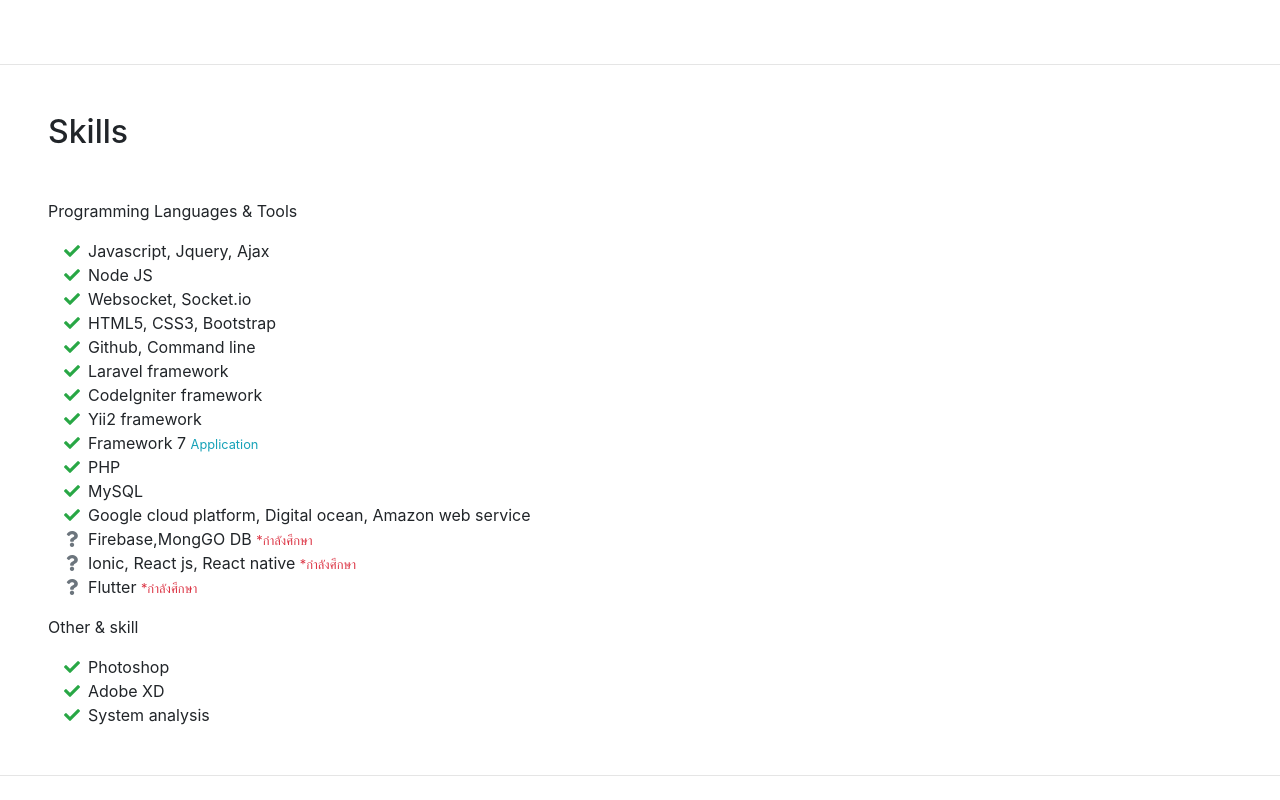
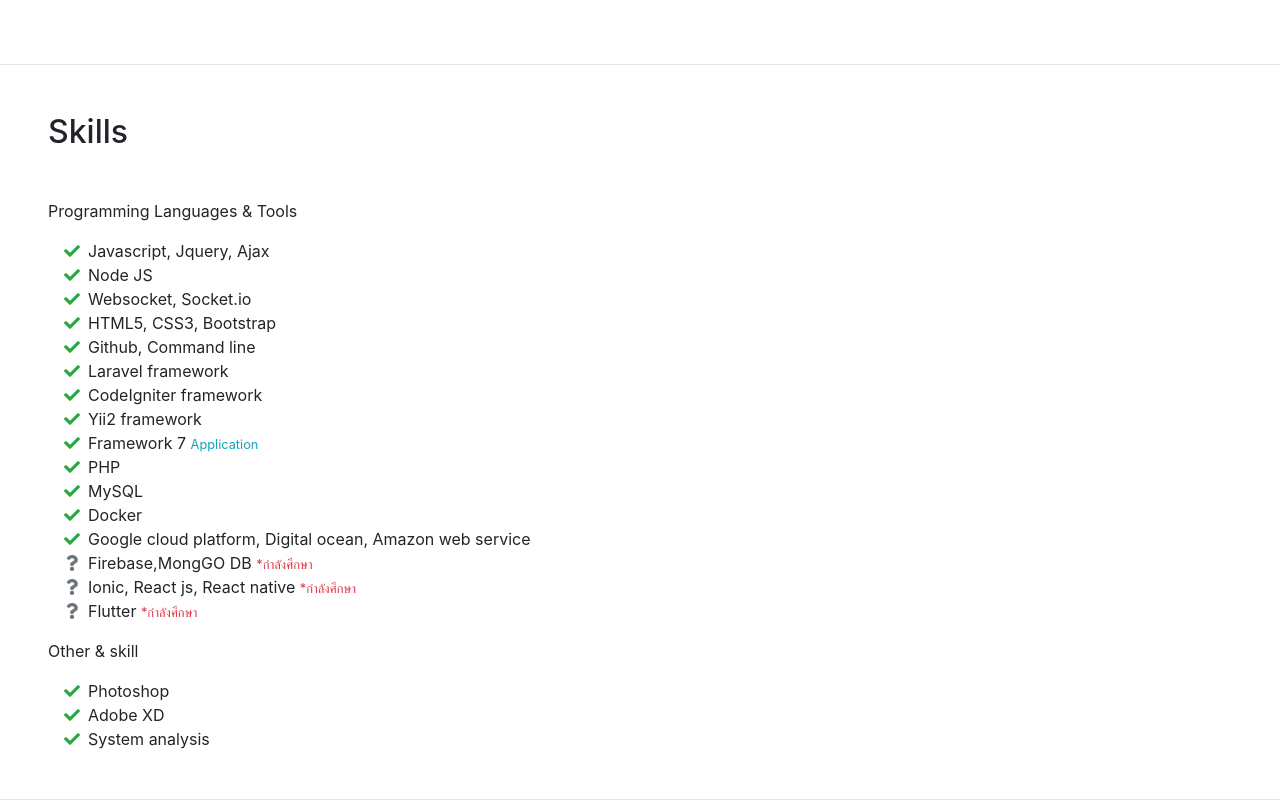
Before and after one commit to rxpoison/rxpoison.github.io, a website with bundled scripts: page index.html in a window 1280 px wide. Shown: the part 1710-2510 px from the top of the page. Before the commit the page ends 2486 px from the top, so only its background shows below. Built offline with nearby package versions, Linux system fonts and the light colour scheme; a web font is replaced by a local one.

Commit message:
update skill docker

```diff
--- a/index.html
+++ b/index.html
@@ -227,6 +227,9 @@
             MySQL
           </li>
           <li class="check-icon">
+            Docker
+          </li>
+          <li class="check-icon">
             Google cloud platform, Digital ocean, Amazon web service
           </li>
           <li class="question-icon">
```
